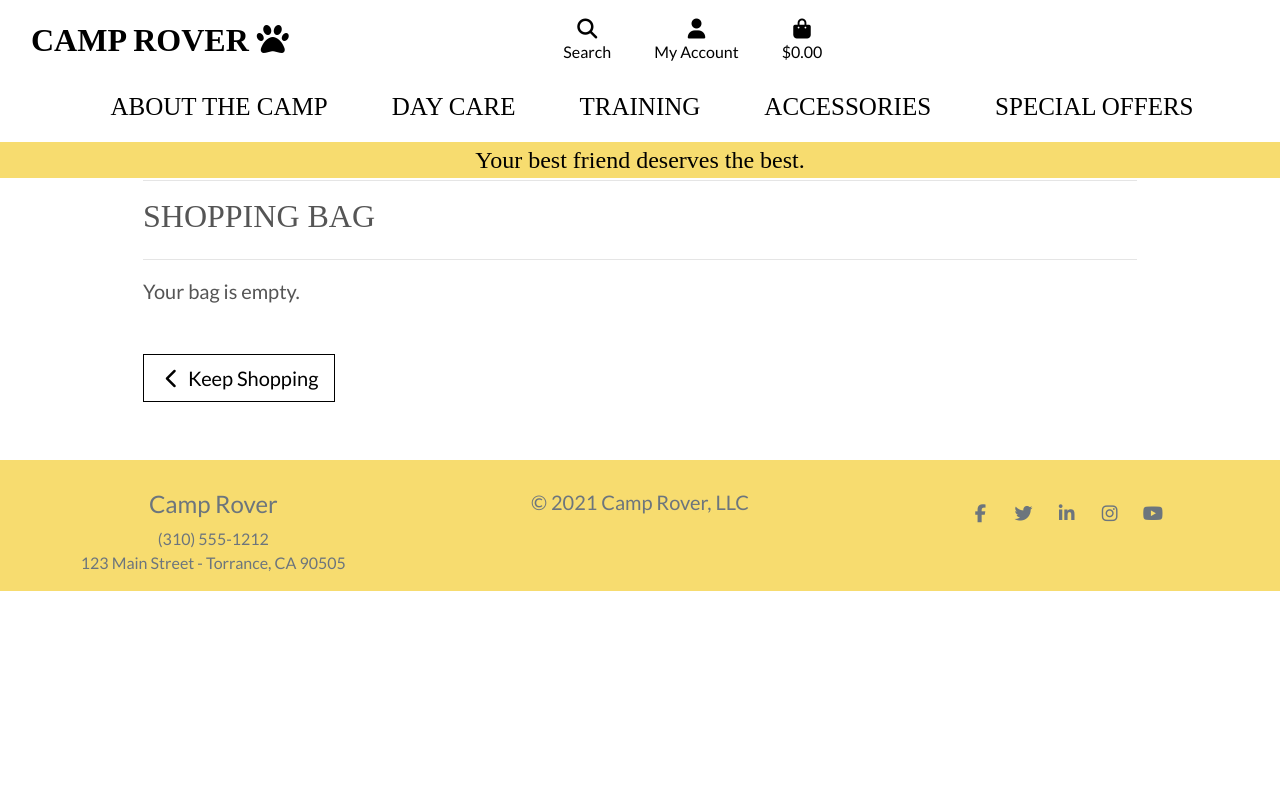
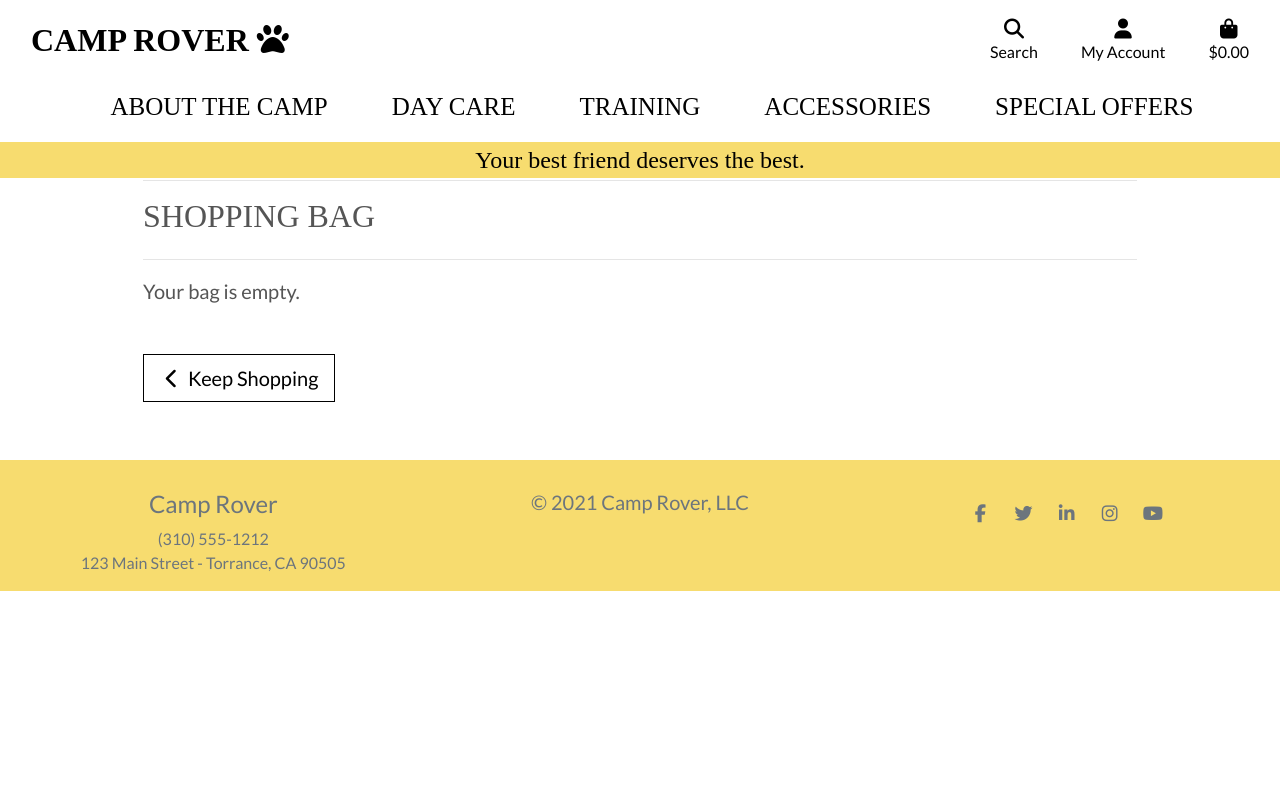
Before and after one commit to katyacano/milestone-project-4, a Django app: page /bag/ in a window 1280 px wide. Run offline with Django 3.2, Linux system fonts and the light colour scheme; some libraries are stand-ins or nearby versions; some web fonts are replaced.

Commit message:
Fixed spacing on top navigation in larger screens

```diff
--- a/templates/base.html
+++ b/templates/base.html
@@ -46,6 +46,7 @@
             <h2 class="logo-font text-black my-0"><strong>Camp Rover </strong><i class="fas fa-paw"></i></h2>
           </a>
         </div>
+        <div class="col-12 col-lg-4 my-auto py-1 py-lg-0"></div>
         <div class="col-12 col-lg-4 my-auto py-1 py-lg-0">
           <ul class="list-inline list-unstyled text-center text-lg-right my-0">
               <li class="list-inline-item">
```
